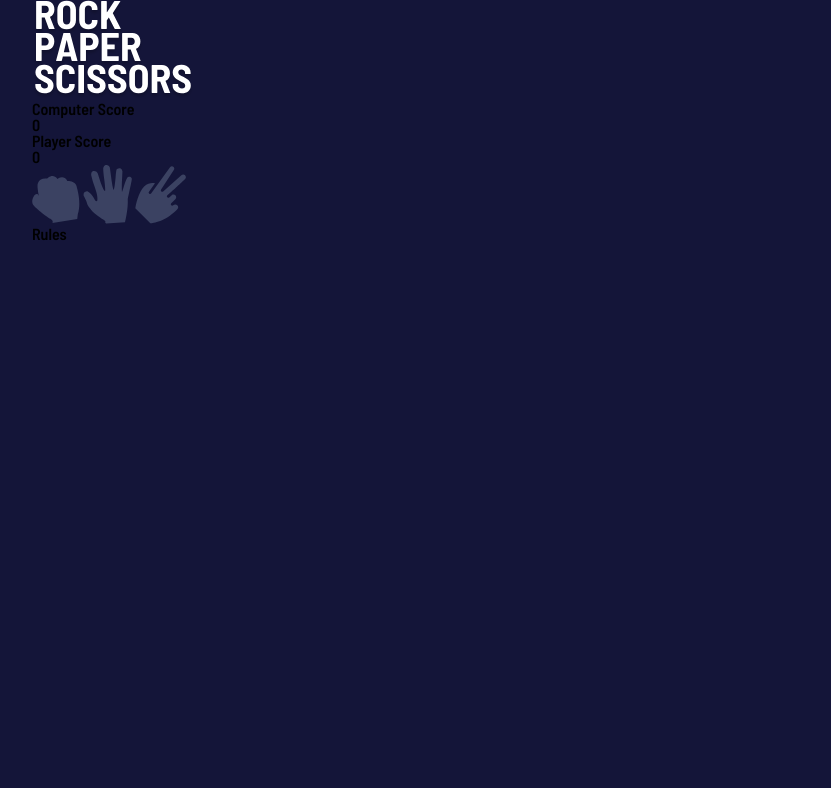
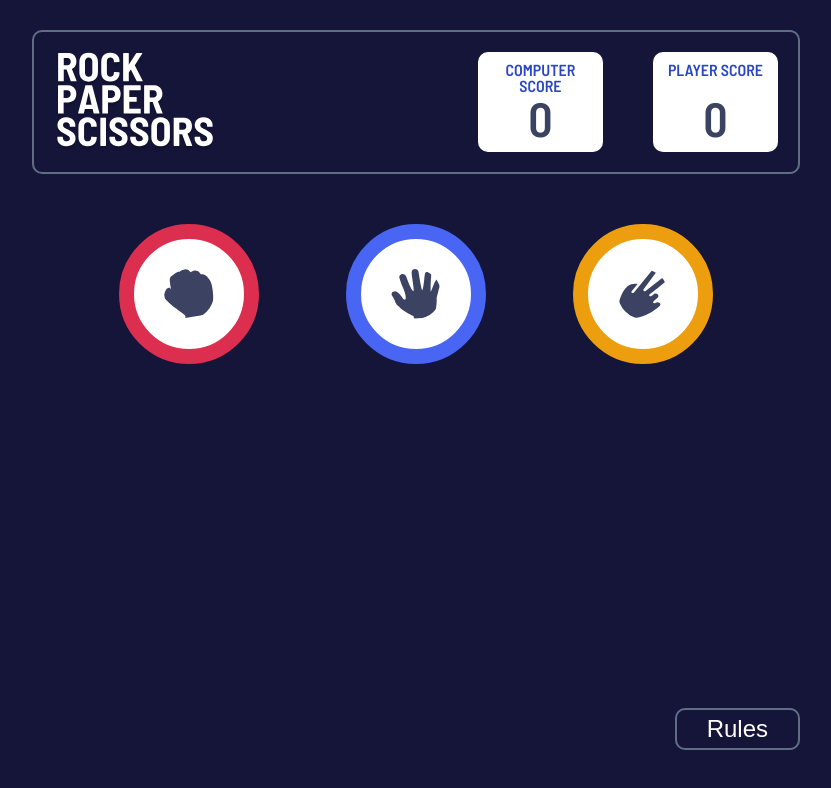
Before and after one commit to Sonsyduke/Rock-Paper-Scissors, a plain HTML site: page index.html in a window 1280 px wide. Shown: the whole page, without its empty margins (224-1055 px from the left). Drawn offline with Linux system fonts and the light colour scheme.

Commit message:
Finished the desktop version

```diff
--- a/index.html
+++ b/index.html
@@ -17,30 +17,46 @@
     <main class="main-container">
       <div class="top-section">
         <img src="./images/logo.svg" alt="Logo" />
+        <div class="scores">
           <div class="score">
-          <p id="ComputerScore">Computer Score</p>
-          <h4 id="ComputerNumber">0</h4>
+            <p class="scoreHeading">Computer Score</p>
+            <h4 id="computerNumber">0</h4>
           </div>
           <div class="score">
-          <p id="playerScore">Player Score</p>
+            <p class="scoreHeading">Player Score</p>
             <h4 id="playerNumber">0</h4>
           </div>
         </div>
-      <img src="./images/icon-rock.svg" alt="Rock Icon" class="button" />
-      <img src="./images/icon-paper.svg" alt="Paper Icon" class="button" />
+      </div>
+      <div class="buttons-section">
+        <img
+          src="./images/icon-rock.svg"
+          alt="Rock Icon"
+          class="button"
+          id="rock"
+        />
+        <img
+          src="./images/icon-paper.svg"
+          alt="Paper Icon"
+          class="button"
+          id="paper"
+        />
         <img
           src="./images/icon-scissors.svg"
           alt="Scissors Icon"
           class="button"
+          id="scissors"
         />
+      </div>
+
       <div class="rules">
         <div class="rules-top">
           <h2 class="rules-heading">Rules</h2>
           <img src="./images/icon-close.svg" id="close-btn" alt="Close icon" />
         </div>
-        <img src="./images/image-rules.svg" alt="" />
+        <img src="./images/image-rules.svg" alt="Rules" />
       </div>
-      <h3 class="rules-btn">Rules</h3>
+      <button class="rules-btn">Rules</button>
     </main>
     <script src="./script.js"></script>
   </body>
--- a/styles.css
+++ b/styles.css
@@ -145,13 +145,6 @@ body {
   font-family: "Barlow Semi Condensed", sans-serif;
 }
 
-.main-container {
-  width: 60%;
-  margin: auto;
-  position: relative;
-  z-index: -1;
-}
-
 /* =========================== RULES =========================== */
 
 .rules {
@@ -184,3 +177,100 @@ body {
 }
 
 /* =========================== END OF RULES =========================== */
+
+/* =========================== MAIN-SECTION =========================== */
+.main-container {
+  width: 60%;
+  height: 90vh;
+  margin: auto;
+  position: relative;
+}
+
+/* ====================== TOP-SECTION ====================== */
+.top-section {
+  margin-top: 30px;
+  display: flex;
+  justify-content: space-between;
+  padding: 20px;
+  border: 2px solid var(--header-outline);
+  border-radius: 10px;
+}
+
+.scores {
+  display: flex;
+  gap: 50px;
+}
+
+.score {
+  background-color: var(--white);
+  padding: 10px;
+  width: 50%;
+  border-radius: 10px;
+  text-align: center;
+  display: flex;
+  flex-direction: column;
+  justify-content: space-between;
+}
+
+.scoreHeading {
+  color: var(--score-text);
+  text-transform: uppercase;
+}
+
+#computerNumber,
+#playerNumber {
+  font-size: 3rem;
+  color: var(--dark-text);
+}
+
+/* ====================== END OF TOP-SECTION ====================== */
+
+/* ====================== BUTTONS-SECTION ====================== */
+.buttons-section {
+  display: flex;
+  justify-content: space-evenly;
+  margin: 50px 0;
+}
+
+.button {
+  padding: 30px;
+  width: 50px;
+  height: 50px;
+  border: 15px solid;
+  border-radius: 50%;
+  background-color: var(--white);
+}
+
+#rock {
+  border-color: var(--rock-color);
+}
+
+#paper {
+  border-color: var(--paper-color);
+}
+
+#scissors {
+  border-color: var(--scissors-color);
+}
+
+/* ====================== END OF BUTTONS-SECTION ====================== */
+
+.rules-btn {
+  border: 2px solid var(--header-outline);
+  background-color: transparent;
+  color: var(--white);
+  font-size: 1.5rem;
+  padding: 5px 30px;
+  border-radius: 10px;
+  position: absolute;
+  bottom: 0;
+  right: 0;
+}
+
+.rules-btn:hover {
+  cursor: pointer;
+}
+
+.button:hover {
+  cursor: pointer;
+}
```
Lines whose indentation alone changed are shown as unchanged.
